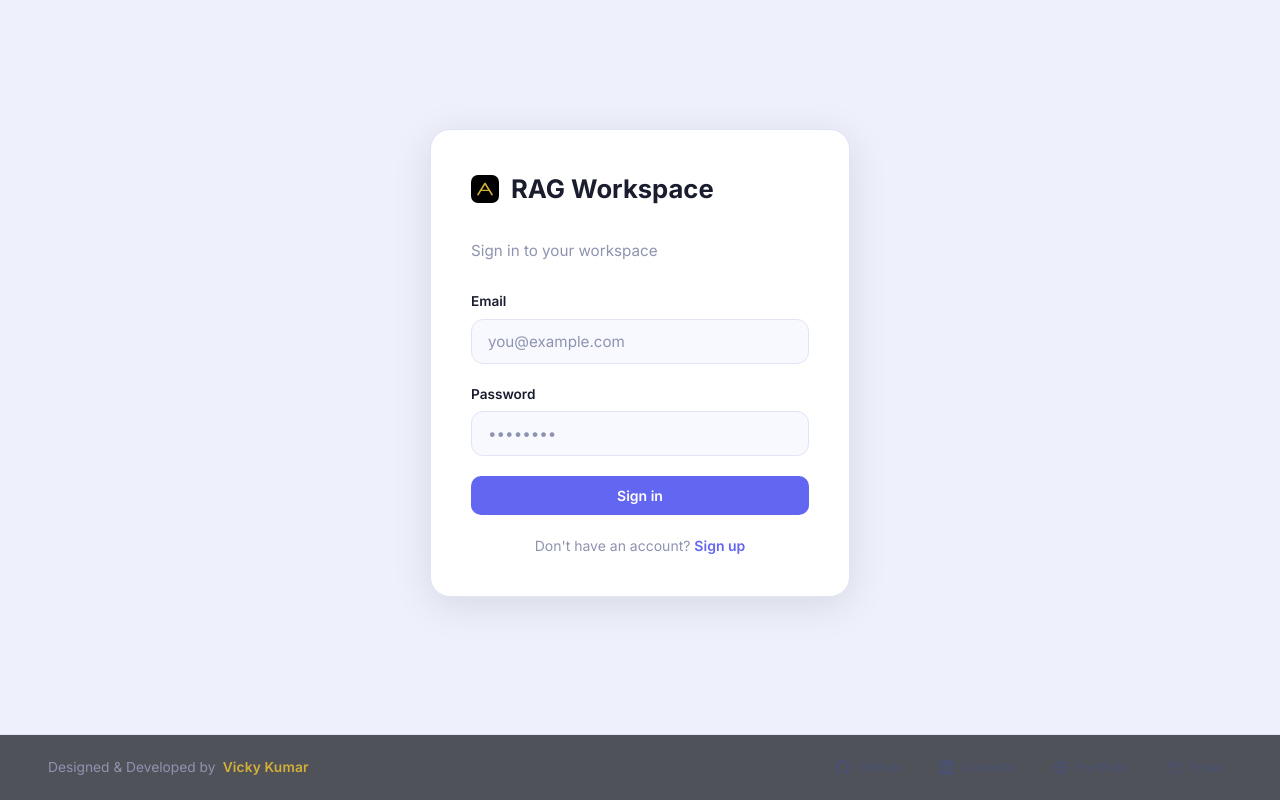
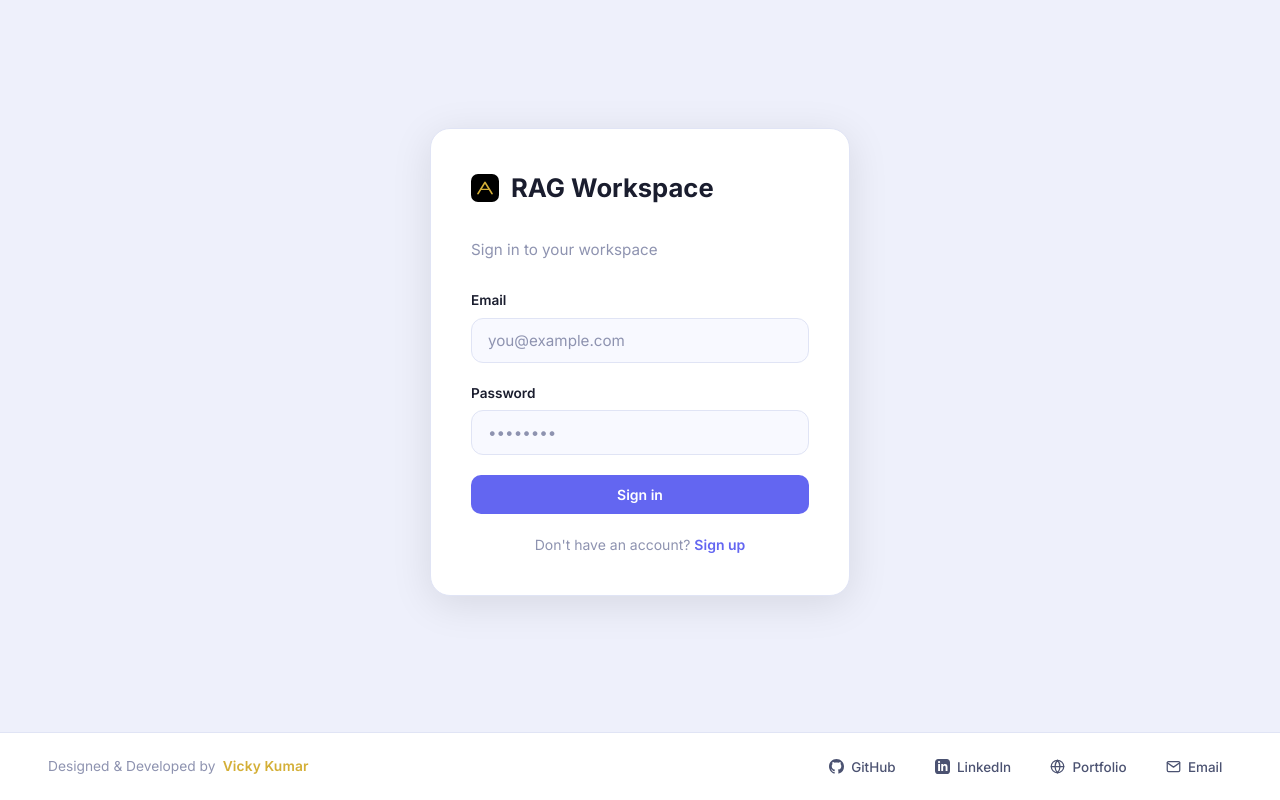
Before and after one commit to vicky0004/rag-workspace, a React (Vite) app in the folder frontend/: page / in a window 1280 px wide. Built offline with nearby package versions, Linux system fonts and the light colour scheme; no server answers.

Commit message:
fix: footer color dynamic

```diff
--- a/frontend/src/pages/AuthPage.css
+++ b/frontend/src/pages/AuthPage.css
@@ -123,7 +123,7 @@
   align-items: center;
   justify-content: space-between;
   border-top: 1px solid var(--border);
-  background: rgba(13, 15, 22, 0.7);
+  background: var(--surface);
   backdrop-filter: blur(14px);
   -webkit-backdrop-filter: blur(14px);
   font-size: 0.85rem;
@@ -164,13 +164,13 @@
   font-size: 0.84rem;
   font-weight: 500;
   transition: all 0.2s ease;
-  padding: 0.25rem 0.55rem;
-  border-radius: 6px;
+  padding: 0.3rem 0.6rem;
+  border-radius: 8px;
 }
 
 .auth-footer-link:hover {
   color: #d4af37;
-  background: rgba(212, 175, 55, 0.08);
+  background: rgba(212, 175, 55, 0.12);
   transform: translateY(-1px);
 }
 
```
